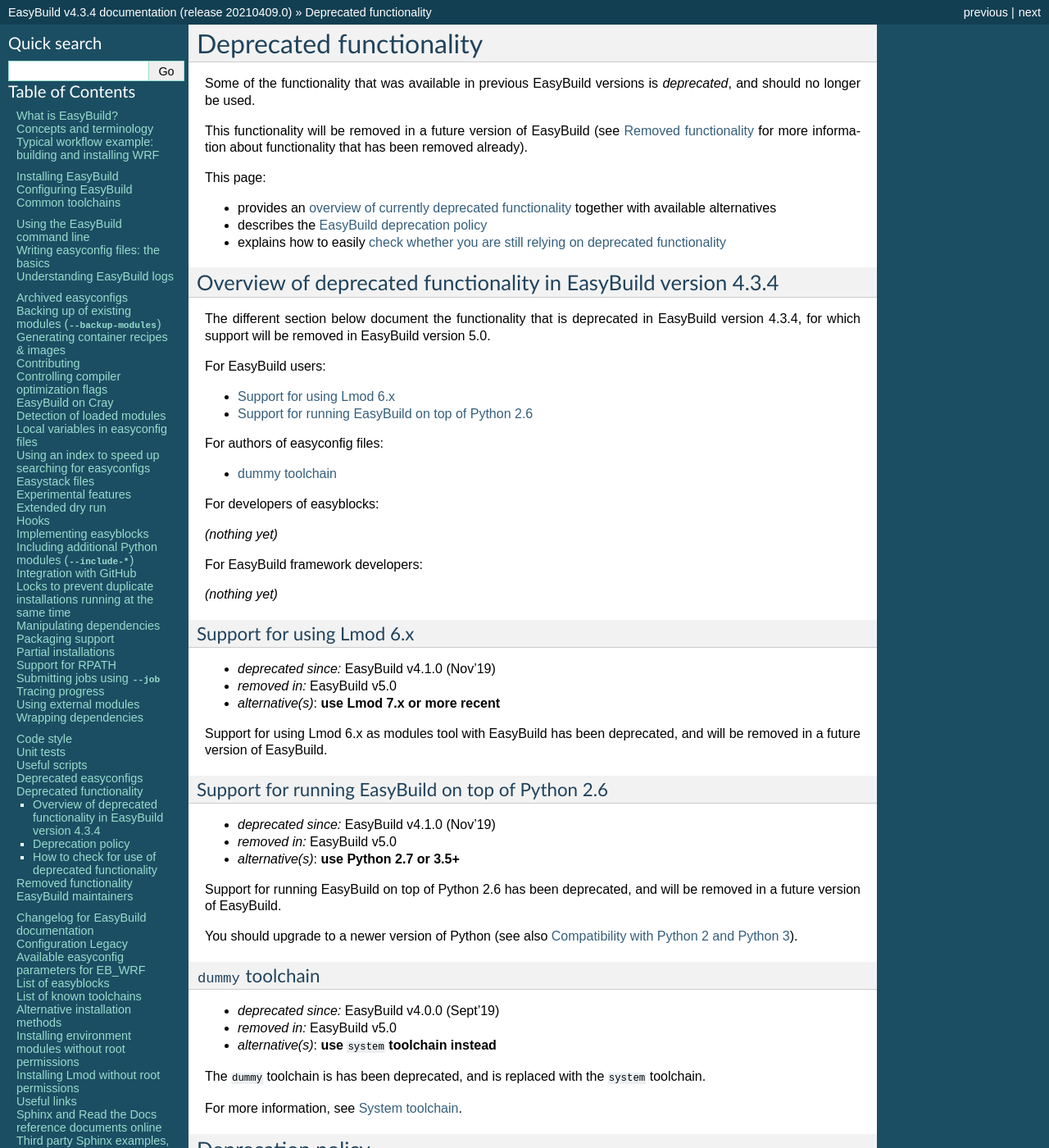
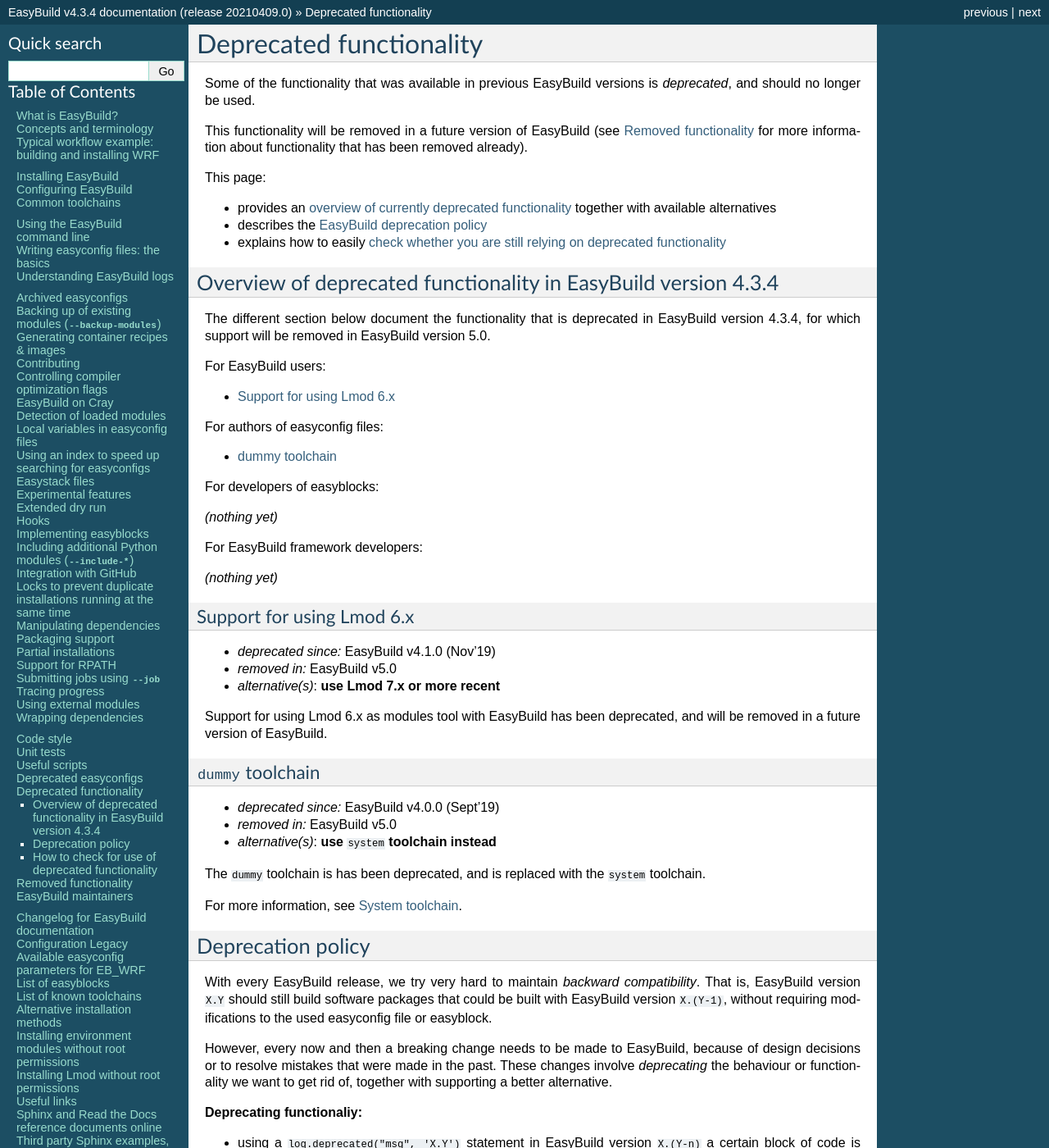
Before and after one commit to easybuilders/easybuild, a Sphinx documentation site: the page built from docs/Deprecated-functionality.rst, in a window 1280 px wide and 1400 px high. Shown: the whole window at 82% size. Built offline with Sphinx 7.4.7, drawn with Linux system fonts in a browser that asks for light colours; pages that are not in the unit, such as notebooks, are missing from menus.

Commit message:
Python 2.6 support removed

```diff
--- a/docs/Deprecated-functionality.rst
+++ b/docs/Deprecated-functionality.rst
@@ -52,21 +51,6 @@
 
 Support for using Lmod 6.x as modules tool with EasyBuild has been deprecated,
 and will be removed in a future version of EasyBuild.
-
-
-.. _depr_python26:
-
-Support for running EasyBuild on top of Python 2.6
-~~~~~~~~~~~~~~~~~~~~~~~~~~~~~~~~~~~~~~~~~~~~~~~~~~
-
-* *deprecated since:* EasyBuild v4.1.0 (Nov'19)
-* *removed in:* EasyBuild v5.0
-* *alternative(s)*: **use Python 2.7 or 3.5+**
-
-Support for running EasyBuild on top of Python 2.6 has been deprecated,
-and will be removed in a future version of EasyBuild.
-
-You should upgrade to a newer version of Python (see also :ref:`py2_py3_compatibility`).
 
 
 .. _depr_dummy_toolchain:
--- a/docs/Installation.rst
+++ b/docs/Installation.rst
@@ -31,7 +31,7 @@
 
 * **Python**:
 
-  * Python 2.6 or 2.7, or Python 3.x (>= 3.5)
+  * Python 2.7, or Python 3.x (>= 3.5)
 
   * **note**: only EasyBuild v4.0 (or newer) is compatible with Python 3, earlier EasyBuild releases require Python 2
 
@@ -387,7 +387,7 @@
 
 * `Python <http://python.org>`_:
 
-  * Python 2.6 or 2.7, or Python 3.x (>= 3.5)
+  * Python 2.7, or Python 3.x (>= 3.5)
 
   * no third-party Python packages are strictly required (the Python standard library is sufficient)
 
--- a/docs/Python-2-3-compatibility.rst
+++ b/docs/Python-2-3-compatibility.rst
@@ -6,7 +6,7 @@
 Starting with EasyBuild v4.0, the EasyBuild framework and easyblocks are compatible with both Python versions 2 and 3.
 More specifically, the following Python versions are currently supported:
 
-* Python 2.6.x
+* Python 2.6.x (support was removed in EasyBuild v4.4.0)
 * Python 2.7.x
 * Python 3.5.x
 * Python 3.6.x
```
Also changed, not shown: other parts of docs/Deprecated-functionality.rst (+0 -1 lines), docs/Removed-functionality.rst (+12 -2 lines).
